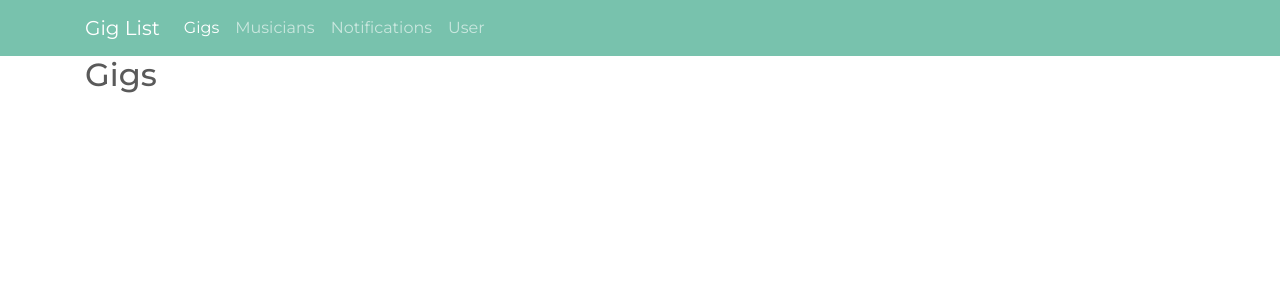
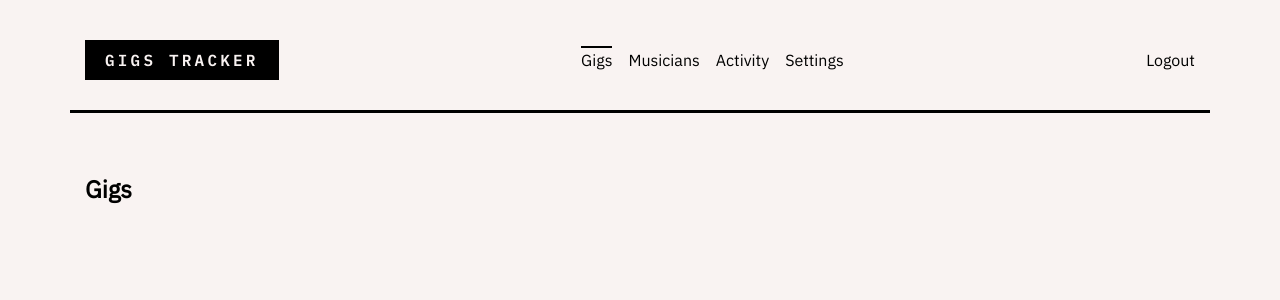
Before and after one commit to sirbully/gigs-tracker, a CodeIgniter app: page /elliot/ in a window 1280 px wide. Shown: the top 300 px of the page. Run offline with CodeIgniter, Linux system fonts and the light colour scheme; data that the repository does not hold is empty; some libraries are stand-ins or nearby versions.

Commit message:
add new styles for nav

```diff
--- a/application/views/templates/header.php
+++ b/application/views/templates/header.php
@@ -4,35 +4,27 @@
 <head>
     <meta charset="UTF-8">
     <meta name="viewport" content="width=device-width, initial-scale=1.0">
-    <link rel="stylesheet" href="https://bootswatch.com/4/minty/bootstrap.min.css">
+    <link rel="stylesheet" href="<?php echo asset_url(); ?>css/grid.min.css">
+    <link href="https://fonts.googleapis.com/css?family=IBM+Plex+Mono:600|IBM+Plex+Sans|Playfair+Display:500&display=swap" rel="stylesheet">
+    <script src="https://kit.fontawesome.com/134fbda4cd.js" crossorigin="anonymous"></script>
+    <script src="https://cdn.jsdelivr.net/npm/vue/dist/vue.js"></script>
+    <link rel="stylesheet" href="<?php echo asset_url(); ?>css/style.css">
     <title>Gigs Tracker</title>
 </head>
 
 <body>
-    <nav class="navbar sticky-top navbar-expand-lg navbar-dark bg-primary">
+    <div id="app">
+        <nav class="container d-flex align-items-center justify-content-between">
+            <div class="brand">
+                <a href="<?= base_url() ?>">Gigs Tracker</a>
+            </div>
+            <ul class="d-flex">
+                <li class="p-2"><a class="<?= $this->router->class === 'gigs' ? 'active' : '' ?>" href="<?= base_url() ?>">Gigs</a></li>
+                <li class="p-2"><a class="<?= $this->router->class === 'musicians' ? 'active' : '' ?>" href="<?= base_url() ?>musicians">Musicians</a></li>
+                <li class="p-2"><a class="<?= $this->router->class === 'notifications' ? 'active' : '' ?>" href="<?= base_url() ?>notifications">Activity</a></li>
+                <li class="p-2"><a class="<?= $this->router->class === 'settings' ? 'active' : '' ?>" href="<?= base_url() ?>settings">Settings</a></li>
+            </ul>
+            <a class="web-logout" href="<?= base_url() ?>/logout">Logout</a>
+        </nav>
+
         <div class="container">
-            <a class="navbar-brand" href="<?= base_url() ?>">Gig List</a>
-            <button class="navbar-toggler" type="button" data-toggle="collapse" data-target="#navbarColor01" aria-controls="navbarColor01" aria-expanded="false" aria-label="Toggle navigation">
-                <span class="navbar-toggler-icon"></span>
-            </button>
-
-            <div class="collapse navbar-collapse" id="navbarColor01">
-                <ul class="navbar-nav">
-                    <li class="nav-item active">
-                        <a class="nav-link" href="<?= base_url() ?>">Gigs</a>
-                    </li>
-                    <li class="nav-item">
-                        <a class="nav-link" href="#">Musicians</a>
-                    </li>
-                    <li class="nav-item">
-                        <a class="nav-link" href="#">Notifications</a>
-                    </li>
-                    <li class="nav-item">
-                        <a class="nav-link" href="#">User</a>
-                    </li>
-                </ul>
-            </div>
-        </div>
-    </nav>
-
-    <div class="container">
--- /dev/null
+++ b/assets/css/style.css
@@ -0,0 +1,50 @@
+* {
+	margin: 0;
+	padding: 0;
+}
+
+body {
+	width: 100%;
+	background-color: #f9f3f2;
+	color: #000;
+	font-family: "IBM Plex Sans", Arial, Helvetica, sans-serif;
+	font-size: 1rem;
+}
+
+a {
+	text-decoration: none;
+	color: #000;
+}
+
+ul {
+	list-style-type: none;
+}
+
+nav {
+	padding: 40px 0 30px;
+	width: 100%;
+	border-bottom: 3px solid #000;
+	margin-bottom: 60px;
+}
+
+nav .brand {
+	background: #000;
+	padding: 10px 20px;
+}
+
+nav .brand a {
+	color: #f9f3f2;
+	font-family: "IBM Plex Mono", Arial, Helvetica, sans-serif;
+	text-transform: uppercase;
+	letter-spacing: 0.2rem;
+}
+
+nav ul a:hover,
+nav ul a.active {
+	padding-top: 2px;
+	border-top: 2px solid #000;
+}
+
+nav a.web-logout:hover::after {
+	content: " →";
+}
```
